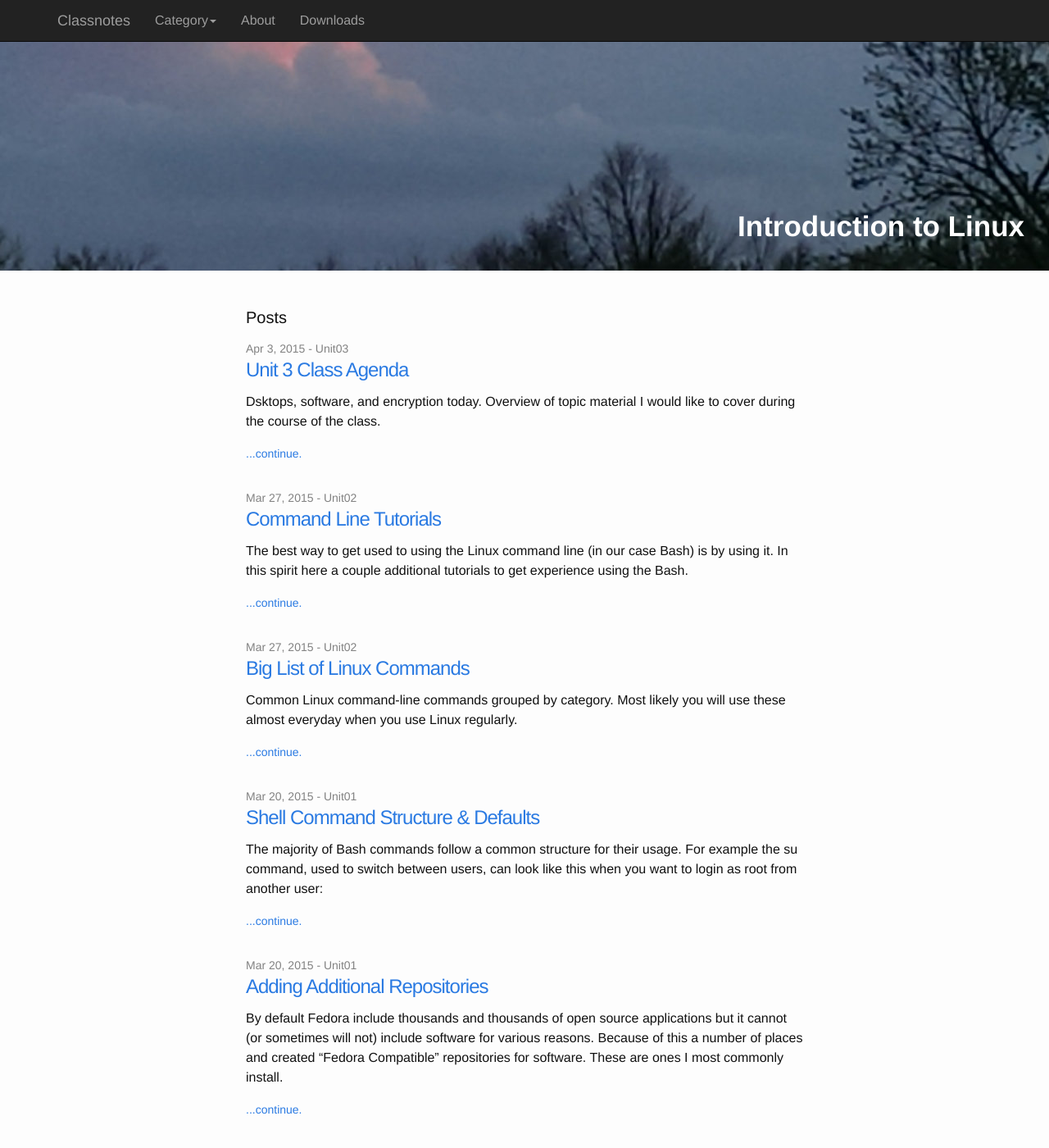
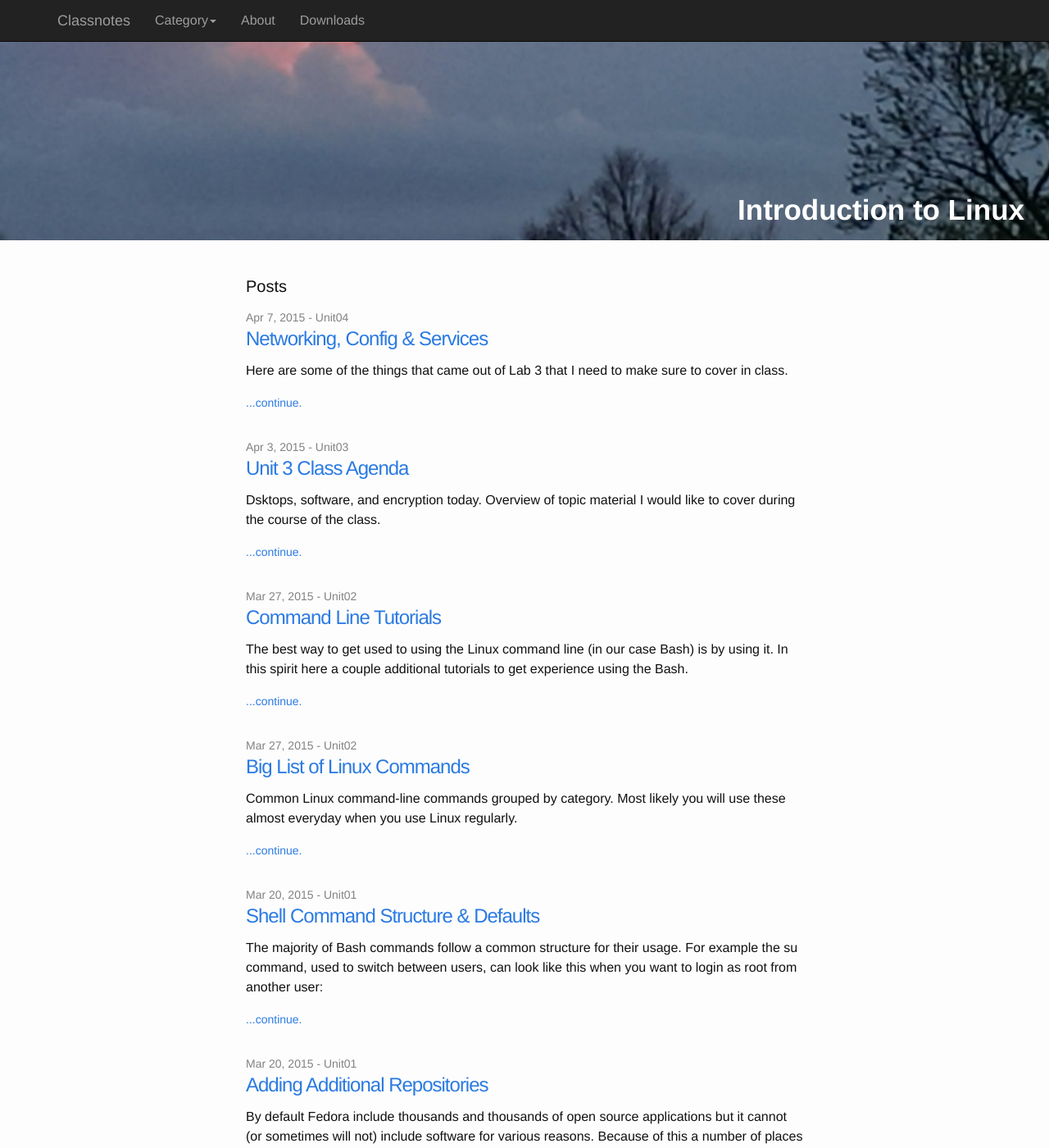
Before and after one commit to brockers/nt1430, a Jekyll site: the page built from index.html, in a window 1280 px wide and 1400 px high. Shown: the whole window at 82% size. Built offline with Jekyll 4.4.1, drawn with Linux system fonts in a browser that asks for light colours; Markdown is read by kramdown in place of the engine named in the settings.

Commit message:
Lots of minor updates and a new post for next week.

```diff
--- a/_includes/head.html
+++ b/_includes/head.html
@@ -9,8 +9,8 @@
   <title>{% if page.title %}{{ page.title }}{% else %}{{ site.title }}{% endif %}</title>
 
 	<link rel="stylesheet" href="{{ site.baseurl }}/css/bootstrap.min.css">
+  <link rel="stylesheet" href="{{ "/css/main.css" | prepend: site.baseurl }}">
 	<link rel="stylesheet" href="{{ site.baseurl }}/css/fullwidth.css">
-  <link rel="stylesheet" href="{{ "/css/main.css" | prepend: site.baseurl }}">
   <link rel="canonical" href="{{ page.url | replace:'index.html','' | prepend: site.baseurl | prepend: site.url }}">
 
 </head>
--- a/_includes/scripts.html
+++ b/_includes/scripts.html
@@ -1,2 +1,3 @@
 <script src="{{ site.baseurl }}/js/jquery.js"></script>
 <script src="{{ site.baseurl }}/js/bootstrap.min.js"></script>
+<!-- <script src="{{ site.baseurl }}/js/main.js"></script> -->
--- /dev/null
+++ b/_posts/2015-04-10-networking-systemconfig-and-services.md
@@ -0,0 +1,12 @@
+---
+layout: post
+title: "Networking, Config & Services"
+date: 20150407 15:31:31
+categories: unit04
+---
+
+Here are some of the things that came out of Lab 3 that I need to make sure to cover in class.
+
+* ifconfig
+* ping
+* telne... oh fuck now
--- a/_sass/_layout.scss
+++ b/_sass/_layout.scss
@@ -163,6 +163,7 @@
  */
 .page-content {
 	padding: $spacing-unit 0;
+		// padding: 250px 0px $spacing-unit 0;
 }
 
 .page-heading {
--- a/css/fullwidth.css
+++ b/css/fullwidth.css
@@ -31,15 +31,23 @@ img {
 
 .image-bg-fluid-height {
 	background: url('{{ site.baseurl }}/images/background.jpg') no-repeat center center scroll;
-  padding: 250px 0px 28px 0px;
-	max-width: 100%;
+  padding: 180px 0px 10px 0px;
+	width: 100%;
+	/* position: fixed; */
+	/* height: 307px; */
 }
 
-.image-bg-fixed-height {
-	background: url('{{ site.baseurl }}/images/background.jpg') no-repeat center center scroll;
-  height: 450px;
-	max-width: 100%;
+.sticky {
+  /* height: 122px; */
+	width: 100%;
+	padding: 10px 0px 10px 0px;
+	transition: all 0.4s ease;
 }
+
+/* .page-sticky { */
+/* 	padding-top: 149px; */
+/* 	transition: all 0.4s ease; */
+/* } */
 
 .img-center {
 	margin: 0 auto;
--- a/unit02/index.html
+++ b/unit02/index.html
@@ -7,7 +7,7 @@ layout: default
   <h1 class="page-heading">Posts</h1>
 
   <ul class="post-list">
-    {% for post in site.categories.unit02 %}
+    {% for post in site.categories.unit03 %}
       <li>
         <span class="post-meta">{{ post.date | date: "%b %-d, %Y" }}</span>
 
```
Also changed, not shown: _posts/2015-03-20-adding-additional-repos.md (+1 -0 lines). Lines whose indentation alone changed are shown as unchanged.
